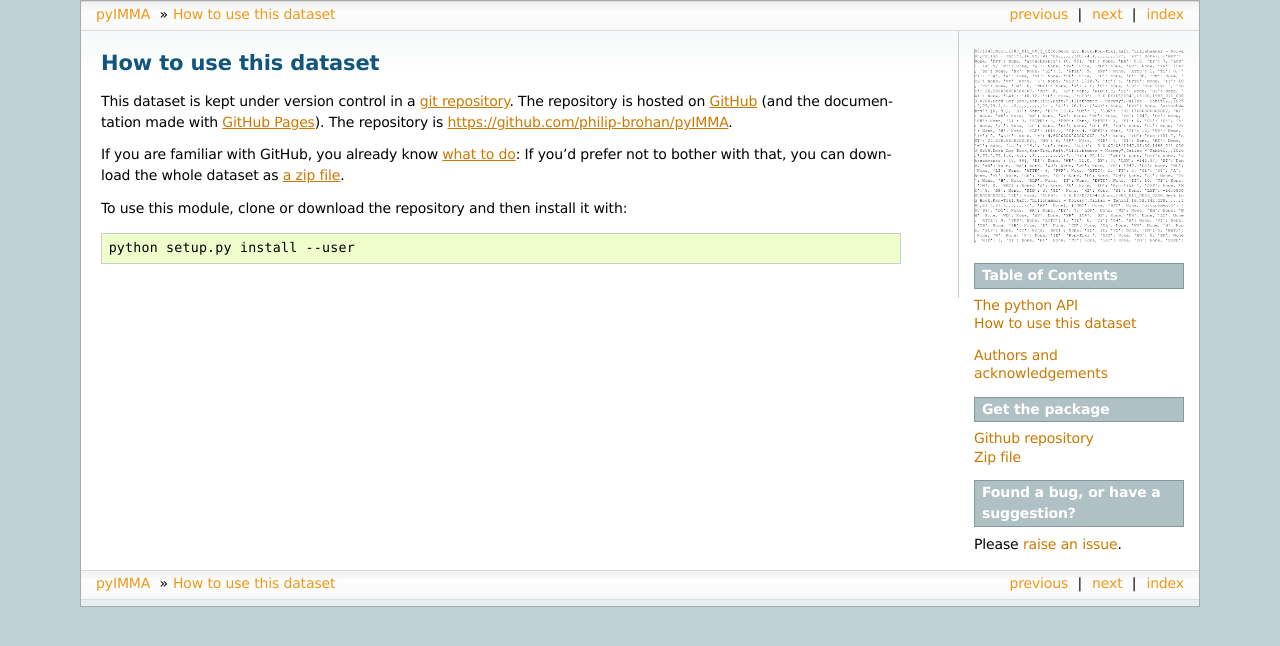
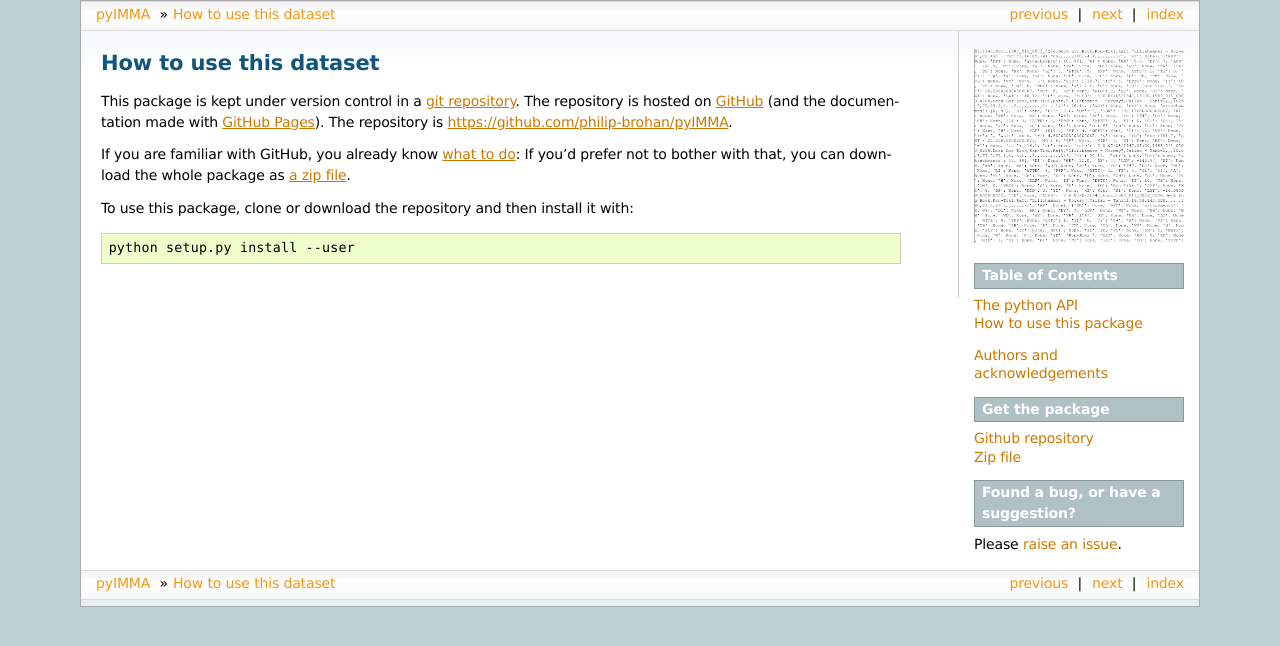
Before and after one commit to philip-brohan/pyIMMA, a Sphinx documentation site: the page built from docs/instructions.rst, in a window 1280 px wide. Shown: the top 646 px of the page. Built offline with Sphinx 7.4.7, drawn with Linux system fonts in a browser that asks for light colours.

Commit message:
Minor documentation tweaks.

```diff
--- a/README.rst
+++ b/README.rst
@@ -3,3 +3,5 @@ Python tools for IMMA records
 -----------------------------------------------------------------------------
 Access International Maritime Meteorological Archive (IMMA) data from python.
 -----------------------------------------------------------------------------
+
+See `the docs. <http://brohan.org/pyIMMA/>`_
--- a/docs/index.rst
+++ b/docs/index.rst
@@ -11,7 +11,7 @@ This software supports all of IMMA version 0. Version 1 is not currently support
    :maxdepth: 1
 
    The python API </module_IMMA.rst>
-   How to use this dataset <instructions>
+   How to use this package <instructions>
 
 .. toctree::
    :maxdepth: 1
--- a/docs/instructions.rst
+++ b/docs/instructions.rst
@@ -1,11 +1,11 @@
 How to use this dataset
 =======================
 
-This dataset is kept under version control in a `git repository <https://en.wikipedia.org/wiki/Git>`_. The repository is hosted on `GitHub <https://github.com/>`_ (and the documentation made with `GitHub Pages <https://pages.github.com/>`_). The repository is `<https://github.com/philip-brohan/pyIMMA>`_.
+This package is kept under version control in a `git repository <https://en.wikipedia.org/wiki/Git>`_. The repository is hosted on `GitHub <https://github.com/>`_ (and the documentation made with `GitHub Pages <https://pages.github.com/>`_). The repository is `<https://github.com/philip-brohan/pyIMMA>`_.
 
-If you are familiar with GitHub, you already know `what to do <https://github.com/philip-brohan/pyIMMA>`_: If you'd prefer not to bother with that, you can download the whole dataset as `a zip file <https://github.com/philip-brohan/pyIMMA/archive/master.zip>`_.
+If you are familiar with GitHub, you already know `what to do <https://github.com/philip-brohan/pyIMMA>`_: If you'd prefer not to bother with that, you can download the whole package as `a zip file <https://github.com/philip-brohan/pyIMMA/archive/master.zip>`_.
 
-To use this module, clone or download the repository and then install it with:
+To use this package, clone or download the repository and then install it with:
 
 .. code-block:: sh
 
```
